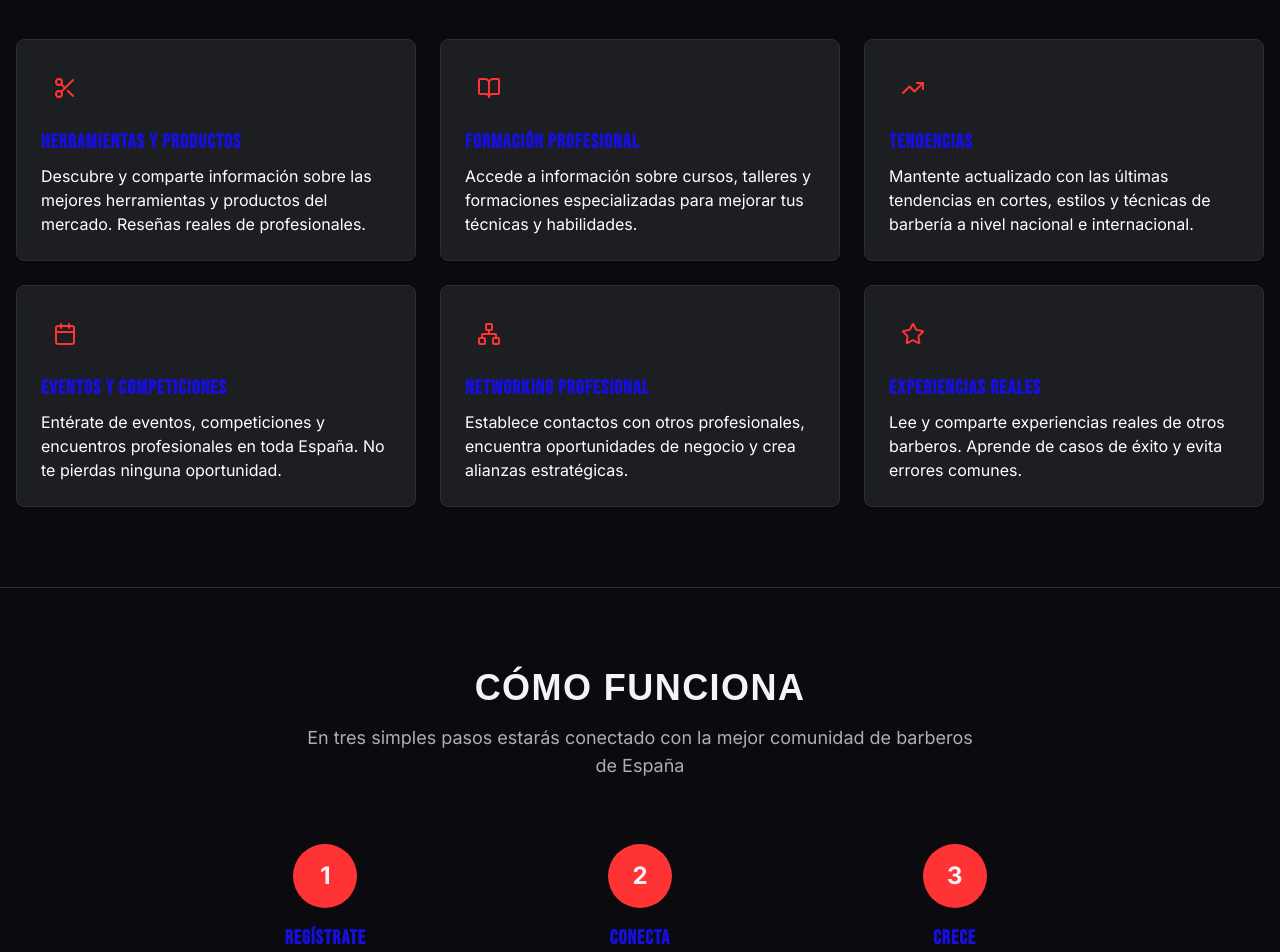
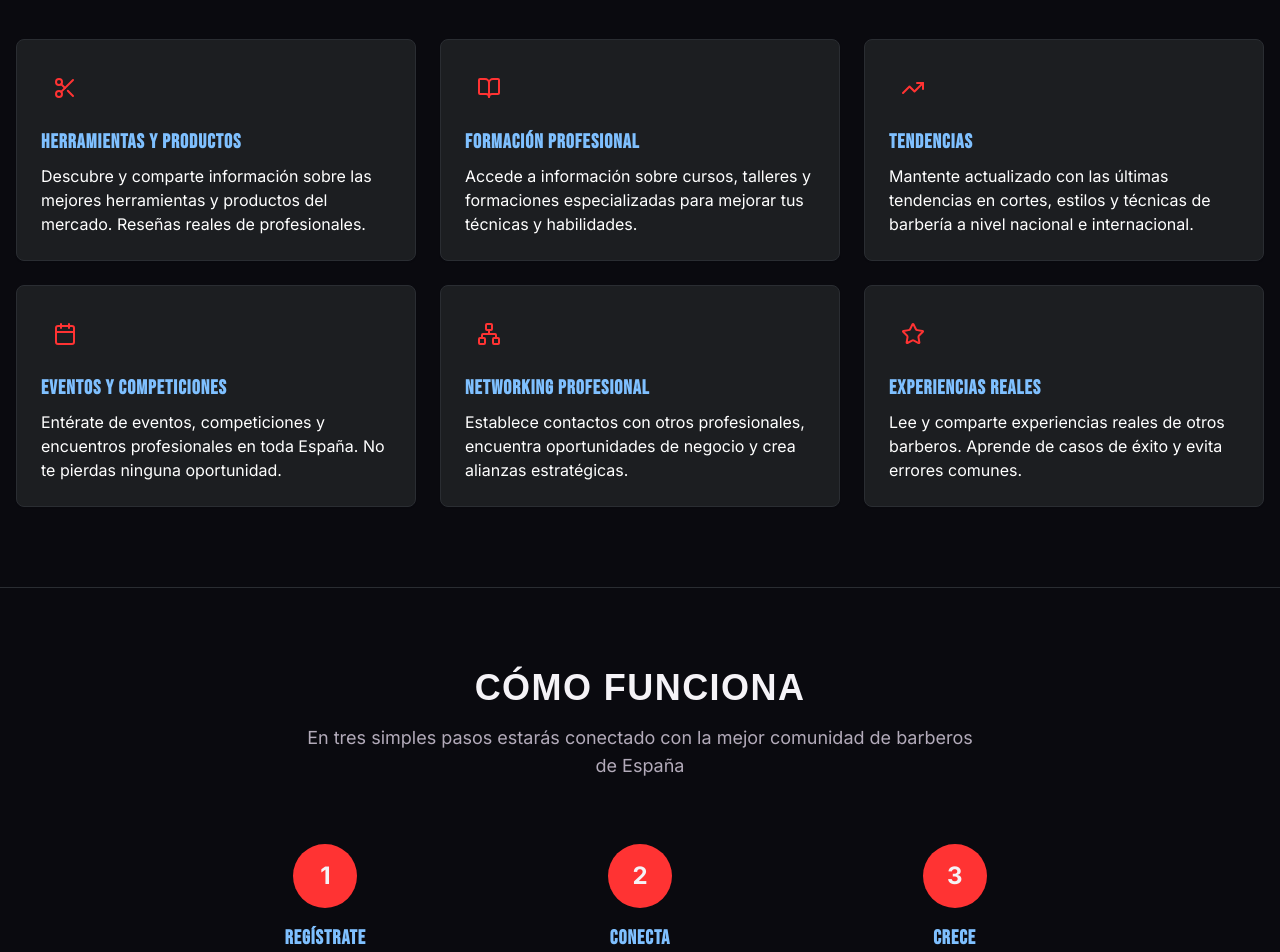
Before and after one commit to BL3SS3D-19/threadhub-frontend, a Next.js app: page / in a window 1280 px wide. Shown: the part 1200-2152 px from the top of the page. Built offline with nearby package versions, Linux system fonts and the light colour scheme; no server answers; a web font is replaced by a local one.

Commit message:
commit de frontend threadHub v1.0

```diff
--- a/src/app/page.tsx
+++ b/src/app/page.tsx
@@ -91,7 +91,7 @@ export default function HomePage() {
               <div className="mb-4 inline-flex rounded-lg bg-primary/10 p-3">
                 <Scissors className="h-6 w-6 text-[#FF3333]" />
               </div>
-              <h3 className="mb-2 text-xl text-[#170fdb] font-semibold">Herramientas y Productos</h3>
+              <h3 className="mb-2 text-xl text-[#7FC0FF] font-semibold">Herramientas y Productos</h3>
               <p className=" text-[#fff]">
                 Descubre y comparte información sobre las mejores herramientas y productos del mercado. Reseñas reales
                 de profesionales.
@@ -102,7 +102,7 @@ export default function HomePage() {
               <div className="mb-4 inline-flex rounded-lg bg-primary/10 p-3">
                 <BookOpen className="h-6 w-6 text-[#FF3333]" />
               </div>
-              <h3 className="mb-2 text-xl font-semibold text-[#170fdb]">Formación Profesional</h3>
+              <h3 className="mb-2 text-xl font-semibold text-[#7FC0FF]">Formación Profesional</h3>
               <p className="text-[#fff]">
                 Accede a información sobre cursos, talleres y formaciones especializadas para mejorar tus técnicas y
                 habilidades.
@@ -113,7 +113,7 @@ export default function HomePage() {
               <div className="mb-4 inline-flex rounded-lg bg-primary/10 p-3">
                 <TrendingUp className="h-6 w-6 text-[#FF3333]" />
               </div>
-              <h3 className="mb-2 text-xl font-semibold text-[#170fdb]">Tendencias</h3>
+              <h3 className="mb-2 text-xl font-semibold text-[#7FC0FF]">Tendencias</h3>
               <p className="text-[#fff]">
                 Mantente actualizado con las últimas tendencias en cortes, estilos y técnicas de barbería a nivel
                 nacional e internacional.
@@ -124,7 +124,7 @@ export default function HomePage() {
               <div className="mb-4 inline-flex rounded-lg bg-primary/10 p-3">
                 <Calendar className="h-6 w-6 text-[#FF3333]" />
               </div>
-              <h3 className="mb-2 text-xl font-semibold text-[#170fdb]">Eventos y Competiciones</h3>
+              <h3 className="mb-2 text-xl font-semibold text-[#7FC0FF]">Eventos y Competiciones</h3>
               <p className="text-[#fff] ">
                 Entérate de eventos, competiciones y encuentros profesionales en toda España. No te pierdas ninguna
                 oportunidad.
@@ -135,7 +135,7 @@ export default function HomePage() {
               <div className="mb-4 inline-flex rounded-lg bg-primary/10 p-3">
                 <Network className="h-6 w-6 text-[#FF3333]" />
               </div>
-              <h3 className="mb-2 text-xl font-semibold text-[#170fdb]">Networking Profesional</h3>
+              <h3 className="mb-2 text-xl font-semibold text-[#7FC0FF]">Networking Profesional</h3>
               <p className="text-[#fff]">
                 Establece contactos con otros profesionales, encuentra oportunidades de negocio y crea alianzas
                 estratégicas.
@@ -146,7 +146,7 @@ export default function HomePage() {
               <div className="mb-4 inline-flex rounded-lg bg-primary/10 p-3">
                 <Star className="h-6 w-6 text-[#FF3333]" />
               </div>
-              <h3 className="mb-2 text-xl font-semibold text-[#170fdb]">Experiencias Reales</h3>
+              <h3 className="mb-2 text-xl font-semibold text-[#7FC0FF]">Experiencias Reales</h3>
               <p className="text-[#fff]">
                 Lee y comparte experiencias reales de otros barberos. Aprende de casos de éxito y evita errores comunes.
               </p>
@@ -170,7 +170,7 @@ export default function HomePage() {
               <div className="mx-auto mb-4 flex h-16 w-16 items-center justify-center rounded-full bg-[#FF3333] text-2xl font-bold text-primary-foreground">
                 1
               </div>
-              <h3 className="mb-2 text-xl font-semibold text-[#170fdb]">Regístrate</h3>
+              <h3 className="mb-2 text-xl font-semibold text-[#7FC0FF]">Regístrate</h3>
               <p className="text-[#fff]">Crea tu perfil profesional y únete a la comunidad exclusiva</p>
             </div>
 
@@ -178,7 +178,7 @@ export default function HomePage() {
               <div className="mx-auto mb-4 flex h-16 w-16 items-center justify-center rounded-full bg-[#FF3333] text-2xl font-bold text-primary-foreground">
                 2
               </div>
-              <h3 className="mb-2 text-xl font-semibold text-[#170fdb]">Conecta</h3>
+              <h3 className="mb-2 text-xl font-semibold text-[#7FC0FF]">Conecta</h3>
               <p className="text-[#fff]">Encuentra y conecta con barberos de tu zona o de toda España</p>
             </div>
 
@@ -186,7 +186,7 @@ export default function HomePage() {
               <div className="mx-auto mb-4 flex h-16 w-16 items-center justify-center rounded-full bg-[#FF3333] text-2xl font-bold text-primary-foreground">
                 3
               </div>
-              <h3 className="mb-2 text-xl font-semibold text-[#170fdb]  ">Crece</h3>
+              <h3 className="mb-2 text-xl font-semibold text-[#7FC0FF]  ">Crece</h3>
               <p className="text-[#fff] ">Comparte conocimientos, aprende y haz crecer tu negocio</p>
             </div>
           </div>
@@ -198,7 +198,7 @@ export default function HomePage() {
         <div className="container mx-auto px-4">
           <div className="mx-auto max-w-3xl rounded-lg border border-border bg-card p-8 text-center md:p-12">
             <Users className="mx-auto mb-6 h-16 w-16 text-[#FF3333]" />
-            <h2 className="mb-4 text-balance text-[#170fdb] text-3xl font-bold md:text-4xl">Únete a la comunidad hoy</h2>
+            <h2 className="mb-4 text-balance text-[#fff] text-3xl font-bold md:text-4xl">Únete a la comunidad hoy</h2>
             <p className="mb-8 text-pretty text-lg text-muted-foreground">
               Miles de barberos ya están conectados y haciendo crecer sus negocios.¿A qué esperas?
             </p>
```
